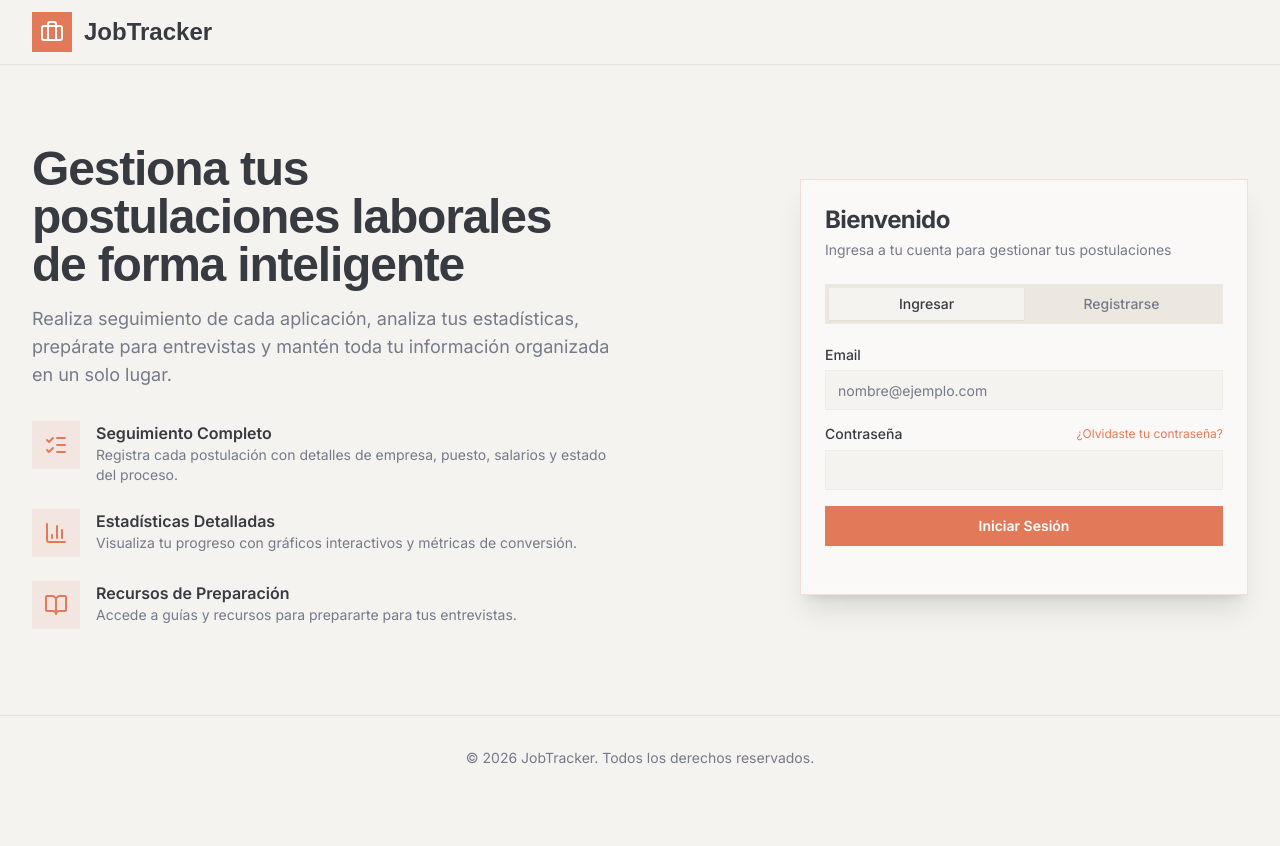
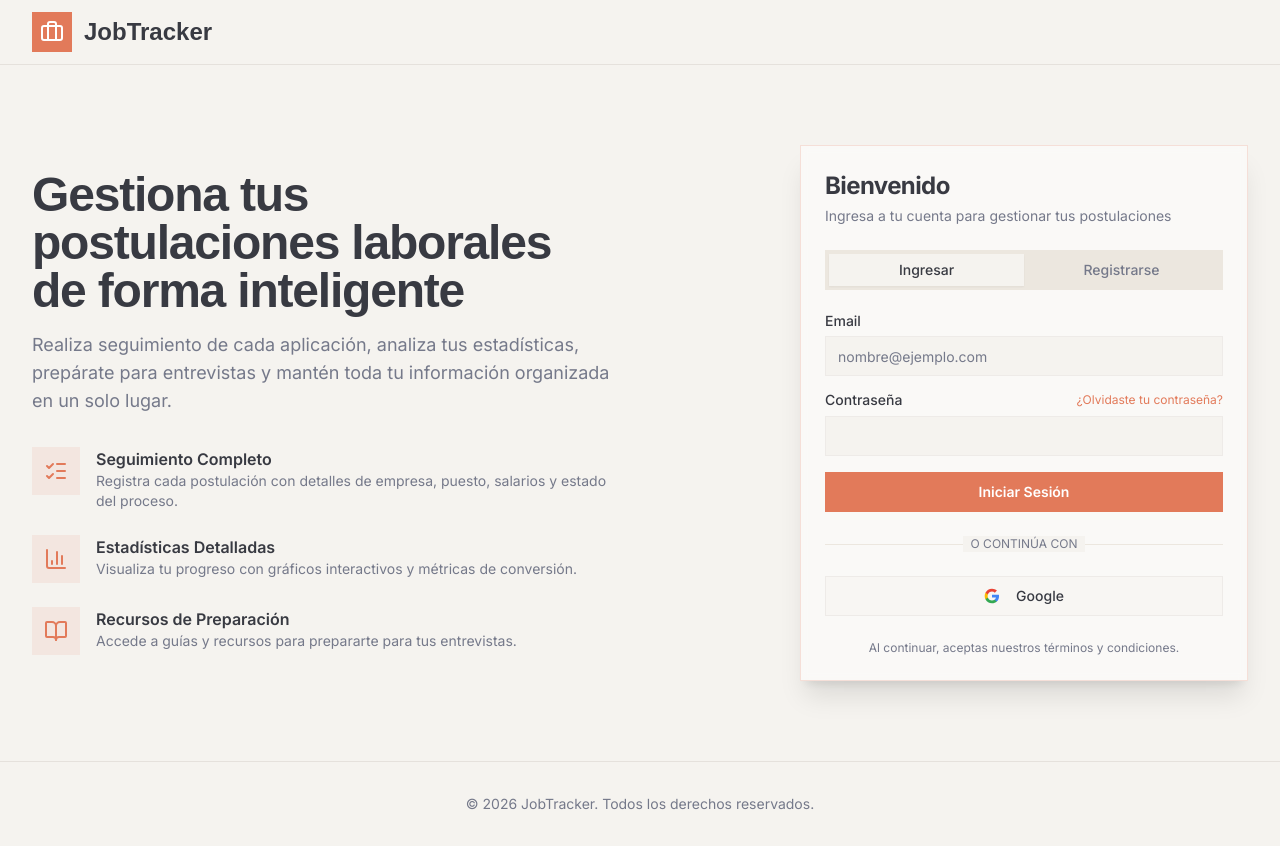
Before and after one commit to Gianni03/JobTracker, a Next.js app: page / in a window 1280 px wide. Before the commit the page ends 800 px from the top, so only its background shows below. Built offline with nearby package versions, Linux system fonts and the light colour scheme.

Commit message:
add google login

```diff
--- a/src/app/auth/actions.ts
+++ b/src/app/auth/actions.ts
@@ -52,3 +52,25 @@ export async function signup(formData: FormData) {
   revalidatePath('/', 'layout');
   redirect('/dashboard');
 }
+
+export async function signInWithGoogle() {
+  const supabase = await createClient();
+
+  const origin = process.env.NEXT_PUBLIC_SITE_URL || 'http://localhost:3000';
+
+  const { data, error } = await supabase.auth.signInWithOAuth({
+    provider: 'google',
+    options: {
+      redirectTo: `${origin}/auth/callback`,
+    },
+  });
+
+  if (error) {
+    console.error('Error con Google:', error.message);
+    return;
+  }
+
+  if (data.url) {
+    redirect(data.url);
+  }
+}
--- /dev/null
+++ b/src/app/auth/callback/route.ts
@@ -0,0 +1,17 @@
+import { NextResponse } from 'next/server';
+import { createClient } from '@/utils/supabase/server';
+
+export async function GET(request: Request) {
+  const { searchParams, origin } = new URL(request.url);
+  const code = searchParams.get('code');
+  const next = searchParams.get('next') ?? '/dashboard';
+
+  if (code) {
+    const supabase = await createClient();
+    const { error } = await supabase.auth.exchangeCodeForSession(code);
+    if (!error) {
+      return NextResponse.redirect(`${origin}${next}`);
+    }
+  }
+  return NextResponse.redirect(`${origin}/auth/auth-error`);
+}
--- a/src/components/auth/auth-form.tsx
+++ b/src/components/auth/auth-form.tsx
@@ -14,7 +14,7 @@ import {
 } from '@/components/ui/card';
 import { Label } from '@/components/ui/label';
 import { Tabs, TabsContent, TabsList, TabsTrigger } from '@/components/ui/tabs';
-import { login, signup } from '@/app/auth/actions';
+import { login, signup, signInWithGoogle } from '@/app/auth/actions';
 
 export function AuthForm() {
   const [isLoading, setIsLoading] = useState(false);
@@ -24,10 +24,7 @@ export function AuthForm() {
     setIsLoading(true);
     const result = await login(formData);
     setIsLoading(false);
-
-    if (result?.error) {
-      console.log(result.error);
-    }
+    if (result?.error) console.log(result.error);
   }
 
   // Manejador para Registro
@@ -35,14 +32,10 @@ export function AuthForm() {
     setIsLoading(true);
     const result = await signup(formData);
     setIsLoading(false);
-
-    if (result?.error) {
-      console.log(result.error);
-    }
+    if (result?.error) console.log(result.error);
   }
 
   return (
-    <>
     <Card className="w-full max-w-md shadow-xl border-primary/20 bg-card/50 backdrop-blur-sm">
       <CardHeader className="space-y-1">
         <CardTitle className="text-2xl font-bold tracking-tight">
@@ -65,38 +58,18 @@ export function AuthForm() {
               <div className="grid gap-4">
                 <div className="grid gap-2">
                   <Label htmlFor="email">Email</Label>
-                    <Input
-                      id="email"
-                      name="email"
-                      placeholder="nombre@ejemplo.com"
-                      type="email"
-                      required
-                    />
+                  <Input id="email" name="email" placeholder="nombre@ejemplo.com" type="email" required />
                 </div>
                 <div className="grid gap-2">
                   <div className="flex items-center justify-between">
                     <Label htmlFor="password">Contraseña</Label>
-                      {/* Agregamos el link que faltaba aquí */}
-                      <Link
-                        href="/forgot-password"
-                        className="text-xs text-primary hover:underline"
-                      >
+                    <Link href="/forgot-password" className="text-xs text-primary hover:underline">
                       ¿Olvidaste tu contraseña?
                     </Link>
                   </div>
-                    <Input
-                      id="password"
-                      name="password"
-                      type="password"
-                      required
-                    />
+                  <Input id="password" name="password" type="password" required />
                 </div>
-                  {/* type="submit" asegura que funcione el Enter */}
-                  <Button
-                    disabled={isLoading}
-                    className="w-full font-semibold"
-                    type="submit"
-                  >
+                <Button disabled={isLoading} className="w-full font-semibold" type="submit">
                   {isLoading ? 'Iniciando sesión...' : 'Iniciar Sesión'}
                 </Button>
               </div>
@@ -110,52 +83,74 @@ export function AuthForm() {
                 <div className="grid grid-cols-2 gap-4">
                   <div className="grid gap-2">
                     <Label htmlFor="first-name">Nombre</Label>
-                      <Input
-                        id="first-name"
-                        name="first-name"
-                        placeholder="Juan"
-                        required
-                      />
+                    <Input id="first-name" name="first-name" placeholder="Juan" required />
                   </div>
                   <div className="grid gap-2">
                     <Label htmlFor="last-name">Apellido</Label>
-                      <Input
-                        id="last-name"
-                        name="last-name"
-                        placeholder="Pérez"
-                        required
-                      />
+                    <Input id="last-name" name="last-name" placeholder="Pérez" required />
                   </div>
                 </div>
                 <div className="grid gap-2">
                   <Label htmlFor="reg-email">Email</Label>
-                    <Input
-                      id="reg-email"
-                      name="email"
-                      placeholder="nombre@ejemplo.com"
-                      type="email"
-                      required
-                    />
+                  <Input id="reg-email" name="email" placeholder="nombre@ejemplo.com" type="email" required />
                 </div>
                 <div className="grid gap-2">
                   <Label htmlFor="reg-password">Contraseña</Label>
-                    <Input
-                      id="reg-password"
-                      name="password"
-                      type="password"
-                      required
-                    />
+                  <Input id="reg-password" name="password" type="password" required />
                 </div>
-                  <Button disabled={isLoading} className="w-full font-semibold">
+                <Button disabled={isLoading} className="w-full font-semibold" type="submit">
                   {isLoading ? 'Creando cuenta...' : 'Crear Cuenta'}
                 </Button>
               </div>
             </form>
           </TabsContent>
         </Tabs>
+
+        {/* SEPARADOR VISUAL */}
+        <div className="relative my-6">
+          <div className="absolute inset-0 flex items-center">
+            <span className="w-full border-t border-muted" />
+          </div>
+          <div className="relative flex justify-center text-xs uppercase">
+            <span className="bg-background px-2 text-muted-foreground">O continúa con</span>
+          </div>
+        </div>
+
+        {/* BOTÓN DE GOOGLE */}
+        <form action={signInWithGoogle}>
+          <Button
+            variant="outline"
+            type="submit"
+            className="w-full bg-background/50"
+            disabled={isLoading}
+          >
+            <svg className="mr-2 h-4 w-4" viewBox="0 0 24 24">
+              <path
+                d="M22.56 12.25c0-.78-.07-1.53-.2-2.25H12v4.26h5.92c-.26 1.37-1.04 2.53-2.21 3.31v2.77h3.57c2.08-1.92 3.28-4.74 3.28-8.09z"
+                fill="#4285F4"
+              />
+              <path
+                d="M12 23c2.97 0 5.46-.98 7.28-2.66l-3.57-2.77c-.98.66-2.23 1.06-3.71 1.06-2.86 0-5.29-1.93-6.16-4.53H2.18v2.84C3.99 20.53 7.7 23 12 23z"
+                fill="#34A853"
+              />
+              <path
+                d="M5.84 14.09c-.22-.66-.35-1.36-.35-2.09s.13-1.43.35-2.09V7.07H2.18C1.43 8.55 1 10.22 1 12s.43 3.45 1.18 4.93l3.66-2.84z"
+                fill="#FBBC05"
+              />
+              <path
+                d="M12 5.38c1.62 0 3.06.56 4.21 1.64l3.15-3.15C17.45 2.09 14.97 1 12 1 7.7 1 3.99 3.47 2.18 7.07l3.66 2.84c.87-2.6 3.3-4.53 6.16-4.53z"
+                fill="#EA4335"
+              />
+            </svg>
+            Google
+          </Button>
+        </form>
       </CardContent>
-        <CardFooter>{/* Footer content */}</CardFooter>
+      <CardFooter>
+        <p className="text-center text-xs text-muted-foreground w-full">
+          Al continuar, aceptas nuestros términos y condiciones.
+        </p>
+      </CardFooter>
     </Card>
-    </>
   );
 }
```
Lines whose indentation alone changed are shown as unchanged.
